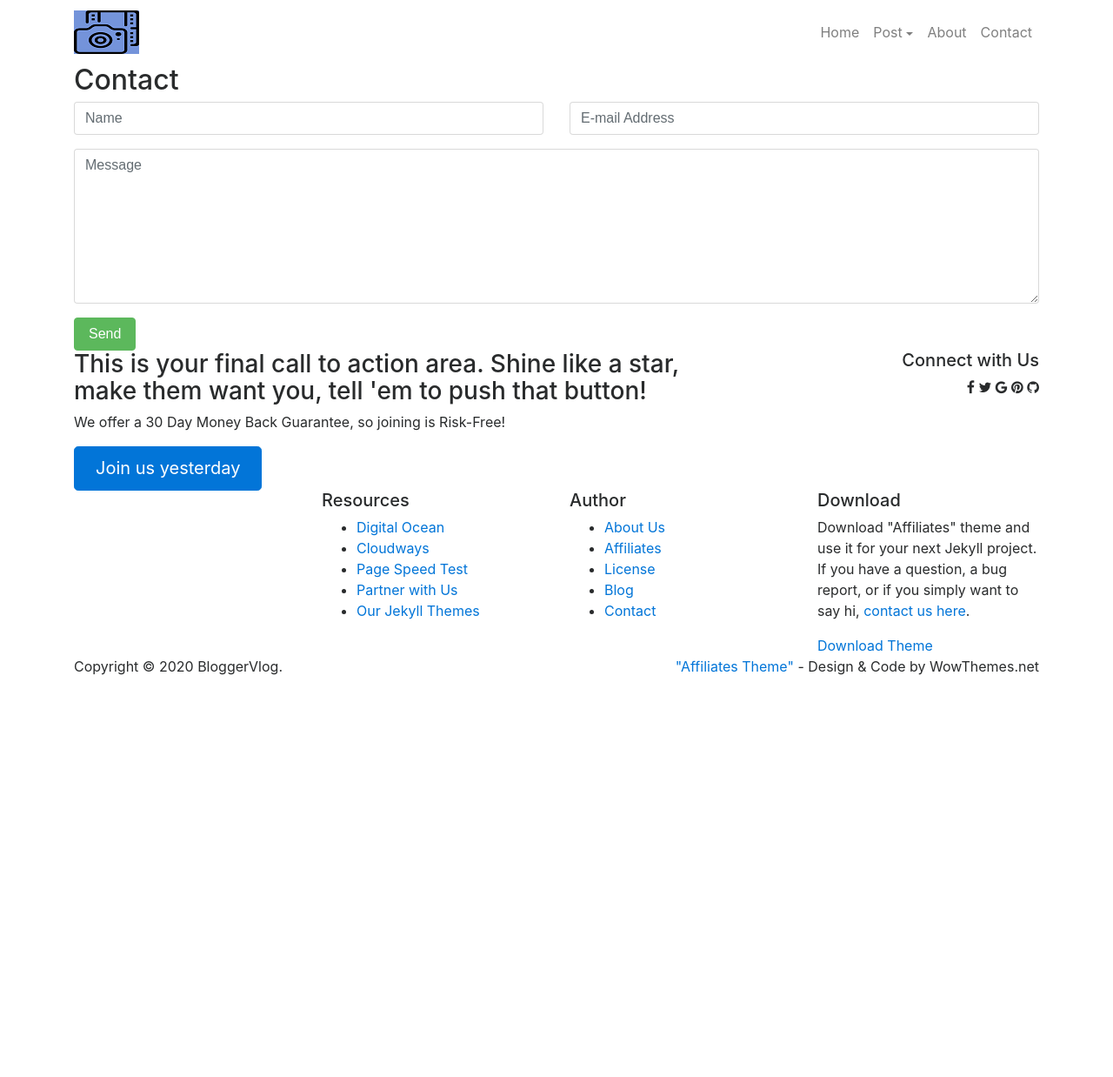
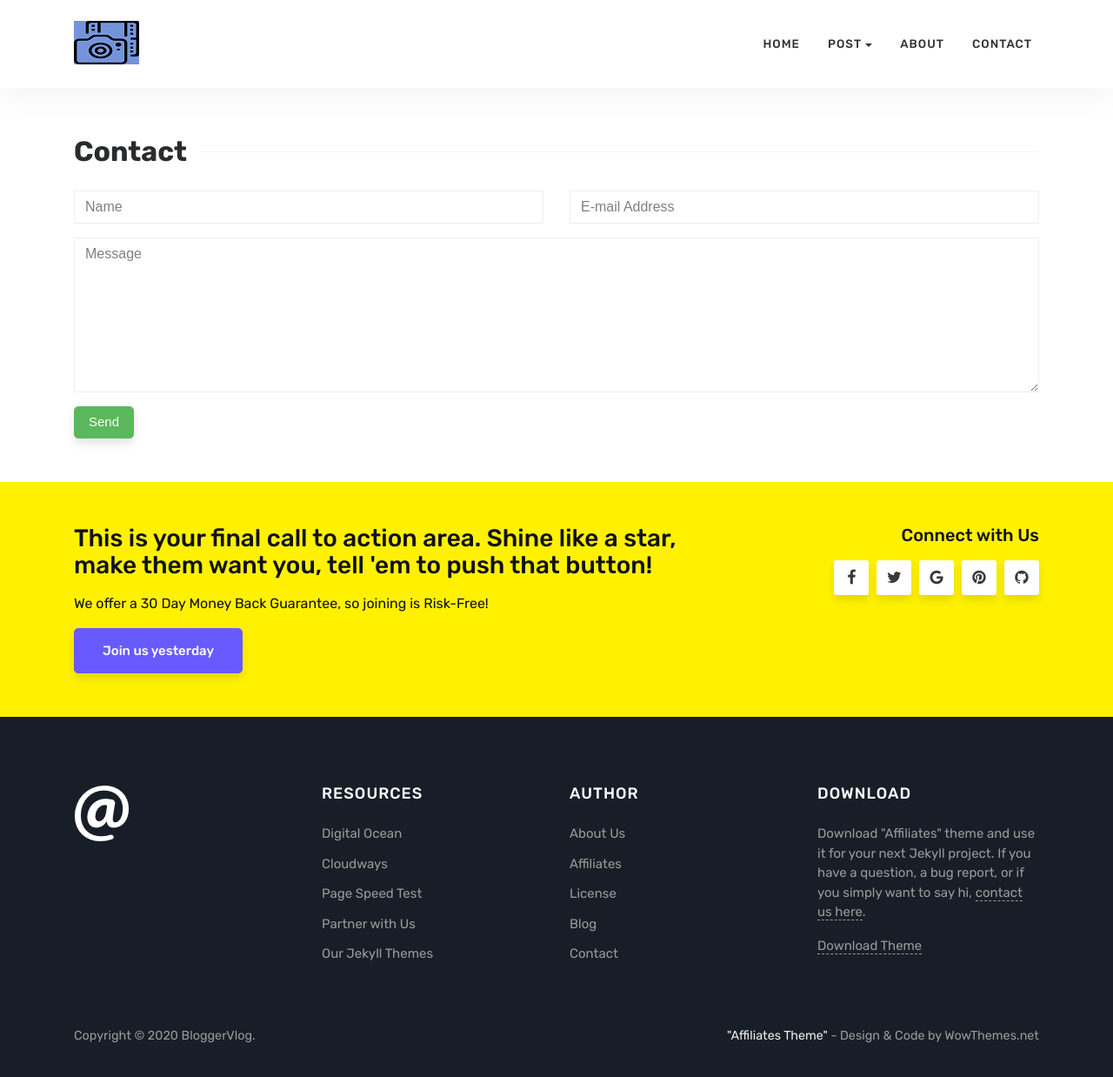
Before and after one commit to RishabhTest2020/affiliates-jekyll-theme-master, a Jekyll site: the page built from contact.html, in a window 1280 px wide and 1247 px high. Shown: the top 1238 px of the window at 87% size. Built offline with Jekyll 4.4.1, drawn with Linux system fonts in a browser that asks for light colours.

Commit message:
Update default.html

```diff
--- a/_layouts/default.html
+++ b/_layouts/default.html
@@ -9,8 +9,8 @@
 <link rel="stylesheet" href="https://maxcdn.bootstrapcdn.com/bootstrap/4.0.0-alpha.6/css/bootstrap.min.css" integrity="sha384-rwoIResjU2yc3z8GV/NPeZWAv56rSmLldC3R/AZzGRnGxQQKnKkoFVhFQhNUwEyJ" crossorigin="anonymous">
 <link href="https://maxcdn.bootstrapcdn.com/font-awesome/4.7.0/css/font-awesome.min.css" rel="stylesheet">
 <link href="https://fonts.googleapis.com/css?family=Rubik:400,400i,500,500i,700,700i" rel="stylesheet">
-<link href="/blog-vlog-project/assets/css/theme.css" rel="stylesheet">
-<link href="/blog-vlog-project/assets/css/custom.css" rel="stylesheet">
+<link href="{{ site.baseurl }}/assets/css/theme.css" rel="stylesheet">
+<link href="{{ site.baseurl }}/assets/css/custom.css" rel="stylesheet">
 
 {{site.sharethis}}
 
```
